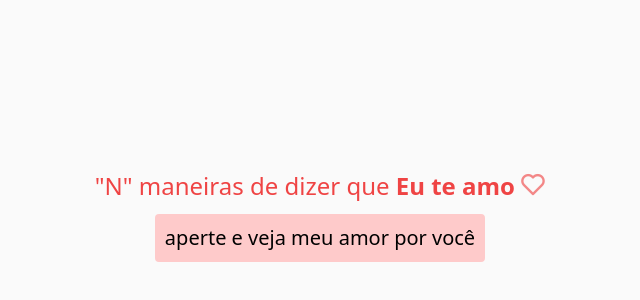
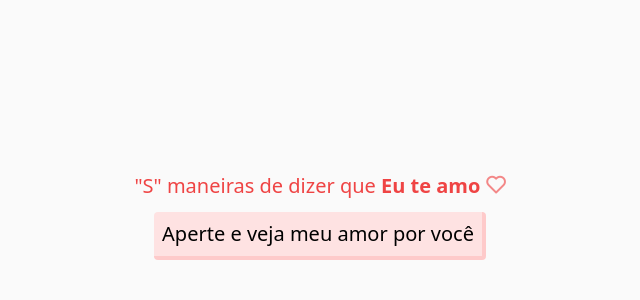
Before and after one commit to luismrtns/mensagens-amor, a plain HTML site: page index.html in a window 1280 px wide. Shown: the part 178-478 px from the top of the page, without its empty margins (320-960 px from the left). Drawn offline with nearby package versions, Linux system fonts and the light colour scheme.

Commit message:
mudei algumas coisas

```diff
--- a/index.html
+++ b/index.html
@@ -13,15 +13,15 @@
   <body
     class="h-screen bg-zinc-50 dark:bg-black flex flex-col items-center justify-center text-zinc-50 mx-auto"
   >
-    <h1 class="text-red-500 text-2xl">
-      "N" maneiras de dizer que <strong>Eu te amo</strong>
+    <h1 class="text-red-500 text-xl">
+      "S" maneiras de dizer que <strong>Eu te amo</strong>
       <i class="bx bx-heart bx-burst text-red-500"></i>
     </h1>
     <button
       id="gerarMensagem"
-      class="bg-red-200 text-xl text-black rounded p-2 mt-3 border-2 border-red-200 hover:bg-transparent hover:border-2 hover:border-red-500 hover:text-white transition-all duration-300"
+      class="bg-red-100 text-xl text-black rounded p-2 mt-3 border-b-4 border-r-4 border-red-200 hover:bg-transparent hover:border-red-500 hover:text-white transition-all duration-300"
     >
-      aperte e veja meu amor por você
+      Aperte e veja meu amor por você
     </button>
     <div class="mt-3 max-w-72" id="areaMensagem"></div>
 
@@ -46,6 +46,7 @@
         "Você não tem noção de como você é uma luz na minha vida, que me faz bem todos os dias e sempre tá comigo quando preciso. Você é incrível em todos os sentidos minha princesa.",
         "Obrigado por existir na minha vida e por ser essa pessoa que eu admiro mais a cada dia. NUNCA vou me cansar de dizer o quanto que eu te amo, o quanto que tu é perfeita e como faz eu me apaixonar mais por você a cada dia que passa.",
         "Não tenho palavras pra descrever a imensidão do meu amor por você, princesa. Queria que você pudesse ver com meus olhos como eu te vejo, pra você ver a Deusa que você é e o quão perfeita tu consegue ser.",
+        "Meu sentimento por você é a coisa mais pura e intensa que eu já senti na vida. Você me desperta coisas que eu nunca imaginei que ia sentir. Obrigado por fazer minha vida ser mais VIVA.",
       ]
 
       function gerarMensagem() {
```
